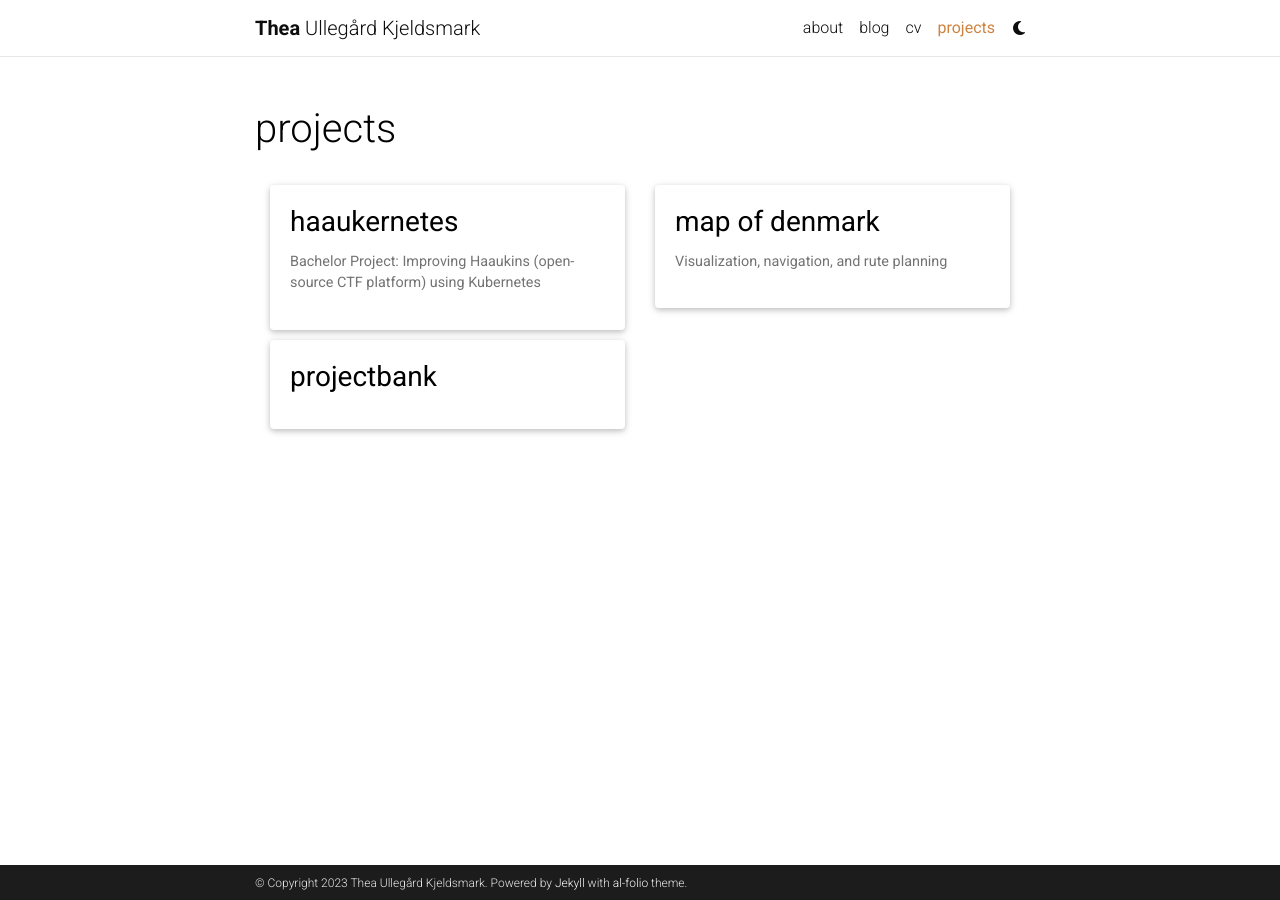
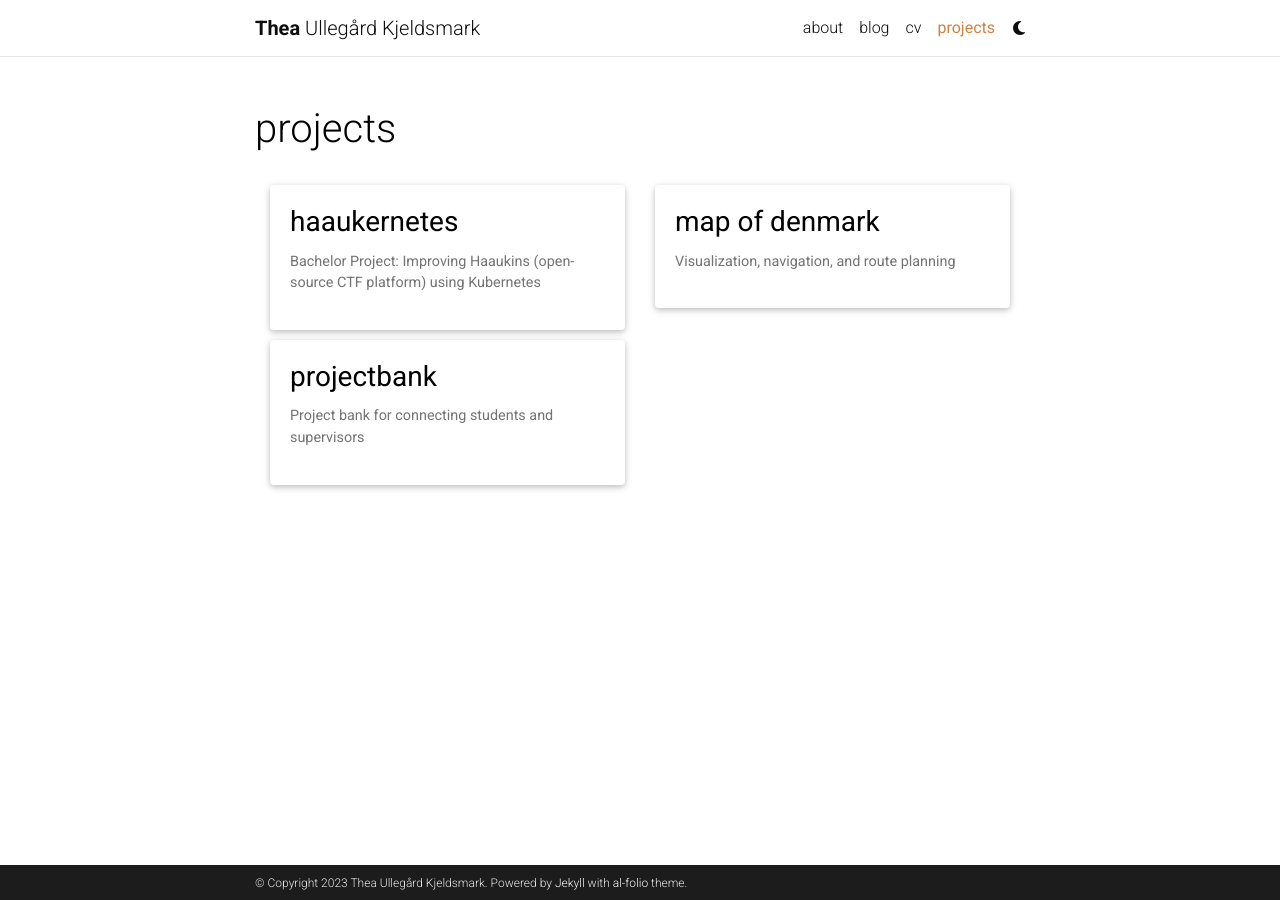
Before and after one commit to theauk/theauk.github.io, a Jekyll site: the page built from _pages/projects.md, in a window 1280 px wide. Built offline with Jekyll 4.4.1, drawn with Linux system fonts in a browser that asks for light colours; comment, search, counter and statistics services are not loaded; a style sheet for code colours, icons or effects is not loaded.

Commit message:
Projects

```diff
--- a/_includes/projects_horizontal.html
+++ b/_includes/projects_horizontal.html
@@ -5,14 +5,10 @@
   <a href="{{ project.url | relative_url }}">
   {%- endif -%}
     <div class="card hoverable">
-      <div class="row g-0">
       {%- if project.img -%}
-        <div class="card-img col-md-6">
+      <div class="card-img-top">
         {% include figure.html path=project.img alt="project thumbnail" %}
       </div>
-        <div class="col-md-6">
-        {%- else -%}
-        <div class="col-md-12">
       {%- endif -%}
       <div class="card-body">
         <h3 class="card-title text-lowercase">{{ project.title }}</h3>
@@ -34,7 +30,5 @@
         </div>
       </div>
     </div>
-      </div>
-    </div>
   </a>
 </div>
--- a/_projects/2_project.md
+++ b/_projects/2_project.md
@@ -1,7 +1,7 @@
 ---
 layout: page
 title: Map of Denmark
-description: Visualization, navigation, and rute planning
+description: Visualization, navigation, and route planning
 img:
 importance: 2
 category:
--- a/_projects/3_project.md
+++ b/_projects/3_project.md
@@ -1,7 +1,7 @@
 ---
 layout: page
 title: ProjectBank
-description:
+description: Project bank for connecting students and supervisors
 img:
 importance: 3
 category:
```
Also changed, not shown: _projects/1_project.md (line endings or trailing spaces), 2 other files. Lines whose indentation alone changed are shown as unchanged.
